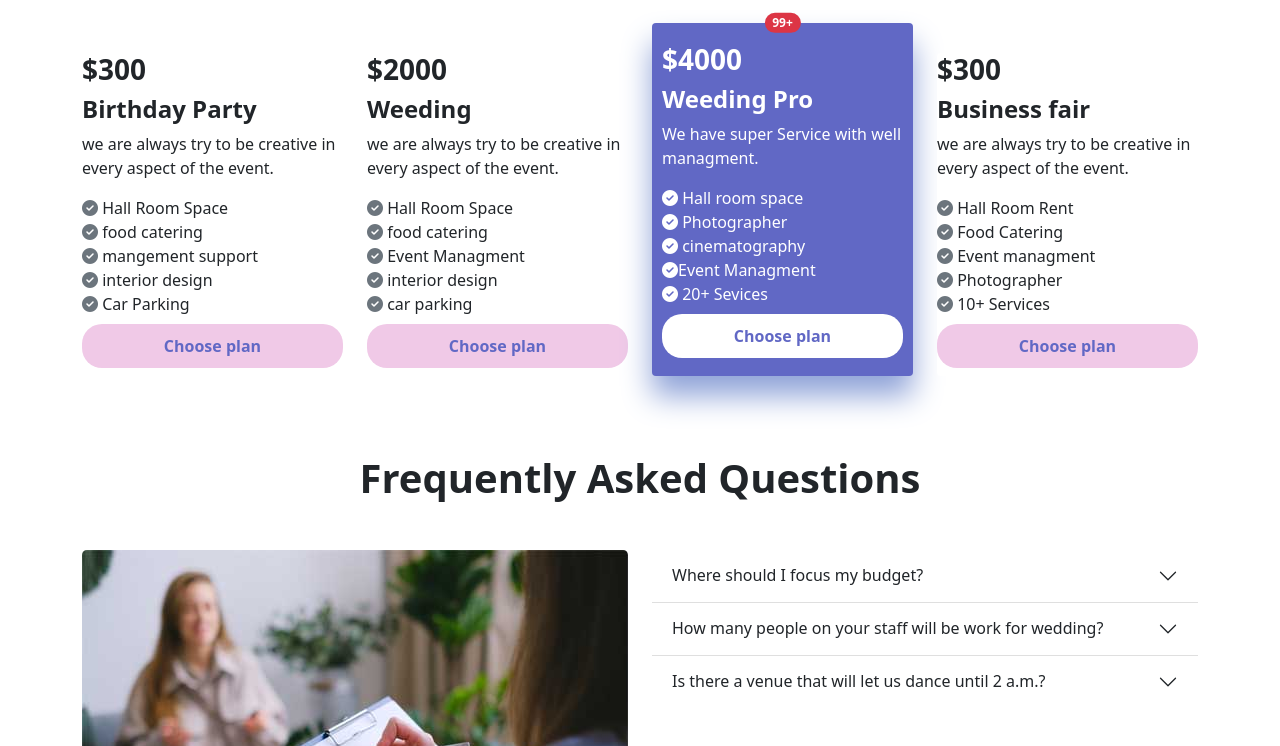
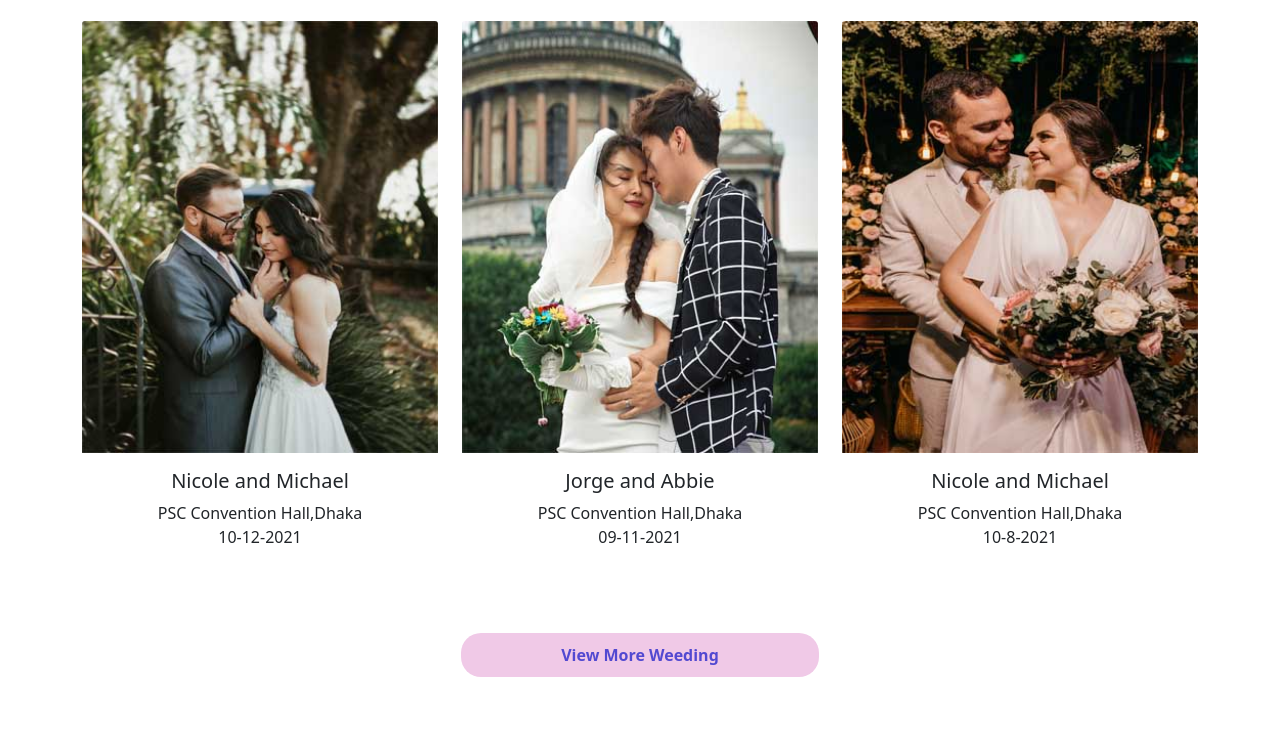
Before and after one commit to zayanahmed925/convention-center, a plain HTML site: page index.html in a window 1280 px wide. Shown: the part 690-1436 px from the top of the page. Drawn offline with nearby package versions, Linux system fonts and the light colour scheme.

Commit message:
Weding Gallery added

```diff
--- a/css/style.css
+++ b/css/style.css
@@ -20,6 +20,15 @@
     padding: 10px 0;
     border: none;
 }
+.gallery button{
+    margin-top: 20px;
+    padding: 10px 100px;
+    background-color: #f0c9e7;
+    border: none;
+    border-radius: 20px;
+   font-weight: 700;
+   color: #5249d1;
+}
 .orchid-button-text{
     color:rgb(97, 104, 197);
     font-weight: 700;
@@ -31,6 +40,12 @@
     transform: translateY(-30px);
     box-shadow: 0 20px 30px rgb(143, 163, 216);
 }
+.gallery-card:hover{
+    box-shadow: 0 10px 30px gray;
+    /* padding-top: 10px; */
+    margin-top: 5px;
+    transition-duration: 0.4s;
+}
 @media (max-width: 992px) {
     .orchid-special-card{
         margin-top: 50px;
--- a/index.html
+++ b/index.html
@@ -180,6 +180,48 @@
         <!-- again banner end -->
     </header>
     <main>
+        <!-- Gallery -->
+        <section class="container gallery ">
+            <div class="text-center py-4">
+                <h1>Recent Weeding</h1>
+                <h5>Our Amazing Work</h5>
+            </div>
+            <div class="row row-cols-1 row-cols-md-3 g-4">
+                <div class="col">
+                    <div class="card border-0 gallery-card">
+                        <img src="images/gallery-1.jpg" class="card-img-top w-100" alt="...">
+                        <div class="card-body text-center">
+                            <h5 class="card-title">Nicole and Michael</h5>
+                            <p class="card-text">PSC Convention Hall,Dhaka <br> 10-12-2021</p>
+
+                        </div>
+                    </div>
+                </div>
+                <div class="col">
+                    <div class="card  border-0 gallery-card ">
+                        <img src="images/gallery-2.jpg" class="card-img-top" alt="...">
+                        <div class="card-body text-center">
+                            <h5 class="card-title">Jorge and Abbie</h5>
+                            <p class="card-text">PSC Convention Hall,Dhaka <br> 09-11-2021</p>
+                        </div>
+                    </div>
+                </div>
+                <div class="col">
+                    <div class="card  border-0 gallery-card">
+                        <img src="images/gallery-3.jpg" class="card-img-top" alt="...">
+                        <div class="card-body text-center">
+                            <h5 class="card-title">Nicole and Michael</h5>
+                            <p class="card-text">PSC Convention Hall,Dhaka <br> 10-8-2021</p>
+                        </div>
+                    </div>
+                </div>
+
+            </div>
+            <br>
+            <div class="d-flex justify-content-center py-4 fw-bold">
+                <button>View More Weeding</button>
+            </div>
+        </section>
         <!--  package- -->
         <section class="container my-5">
             <h1 class="my-5 text-center fw-bold">Our Package</h1>
@@ -331,9 +373,13 @@
                 </div>
             </div>
         </section>
+
+        <h1>hello
+
+        </h1>
     </main>
 
-    Source file -
+    <!-- Source file - -->
     <script src="https://cdn.jsdelivr.net/npm/bootstrap@5.1.3/dist/js/bootstrap.bundle.min.js"
         integrity="sha384-ka7Sk0Gln4gmtz2MlQnikT1wXgYsOg+OMhuP+IlRH9sENBO0LRn5q+8nbTov4+1p"
         crossorigin="anonymous"></script>
```
Also changed, not shown: images/gallery-1.jpg (added), images/gallery-2.jpg (added), images/gallery-3.jpg (added).
